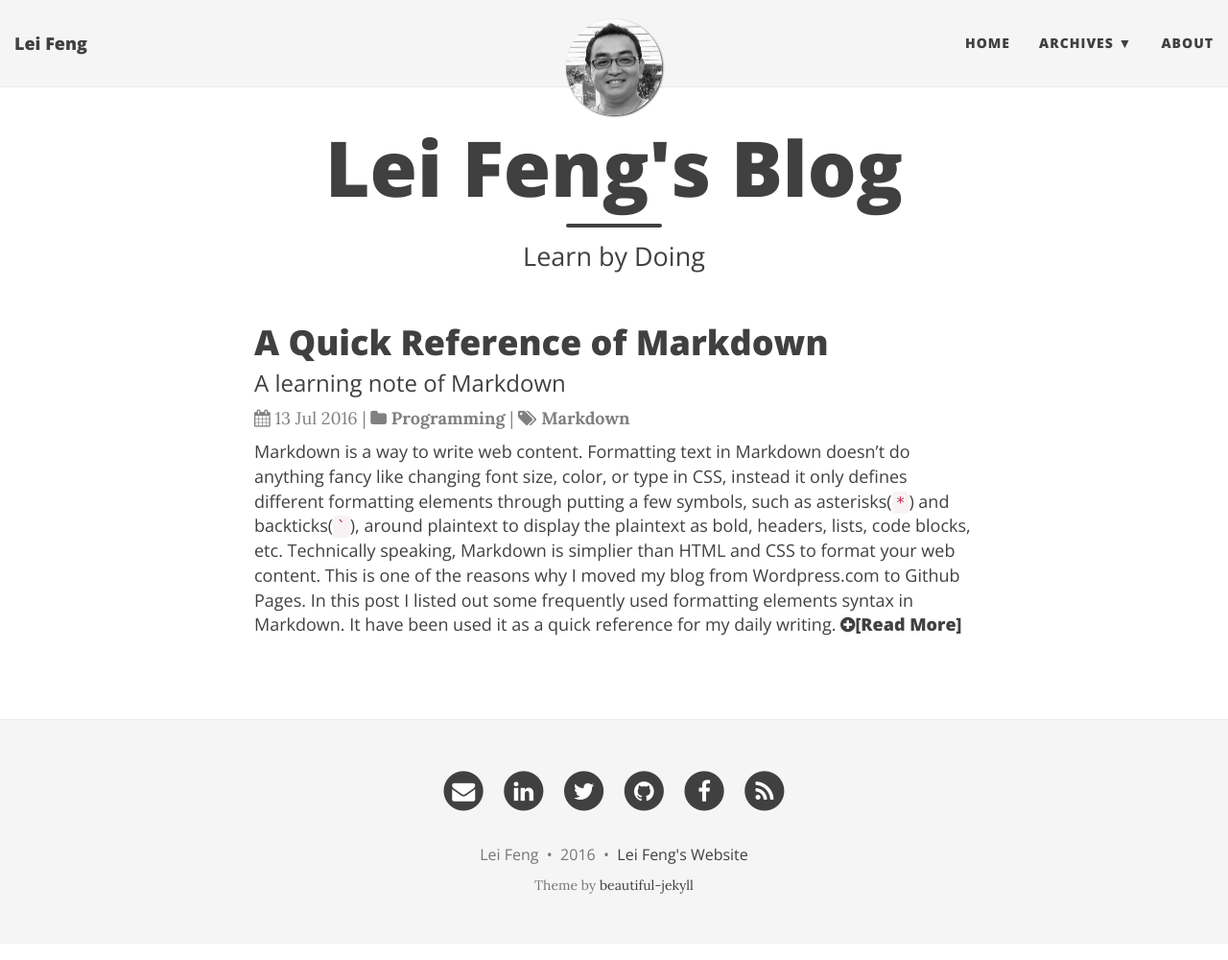
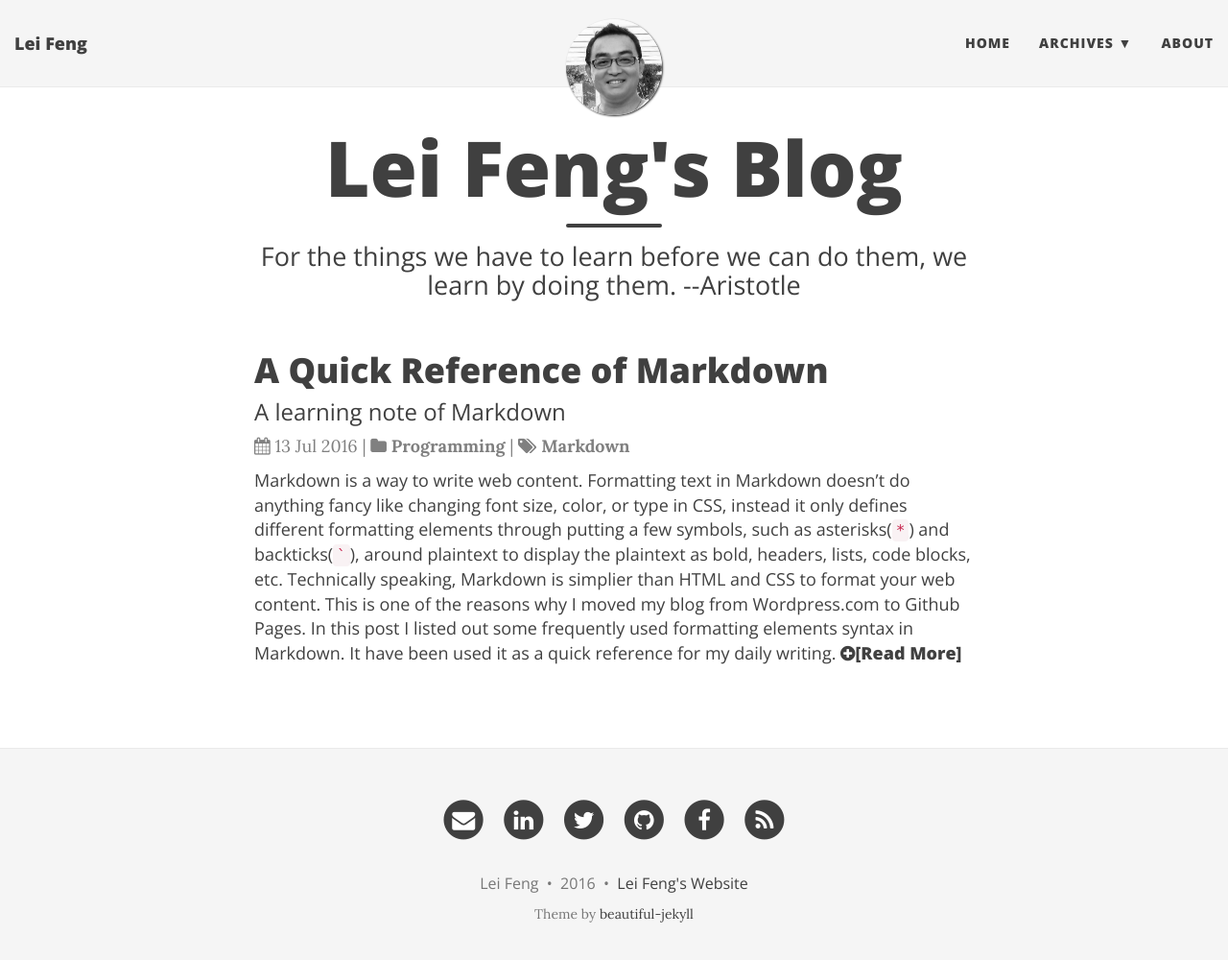
Before and after one commit to stonefl/stonefl.github.io, a Jekyll site: the page built from index.html, in a window 1280 px wide and 1013 px high. Shown: the top 1000 px of the window at 96% size. Built offline with Jekyll 4.4.1, drawn with Linux system fonts in a browser that asks for light colours; nearby versions of some CDN libraries; the list of posts is cut into pages by our own code.

Commit message:
Update index.html

```diff
--- a/index.html
+++ b/index.html
@@ -1,7 +1,7 @@
 ---
 layout: page
 title: Lei Feng's Blog
-subtitle: Learn by Doing
+subtitle: For the things we have to learn before we can do them, we learn by doing them. --Aristotle
 ---
 
 <div class="posts-list">
```
